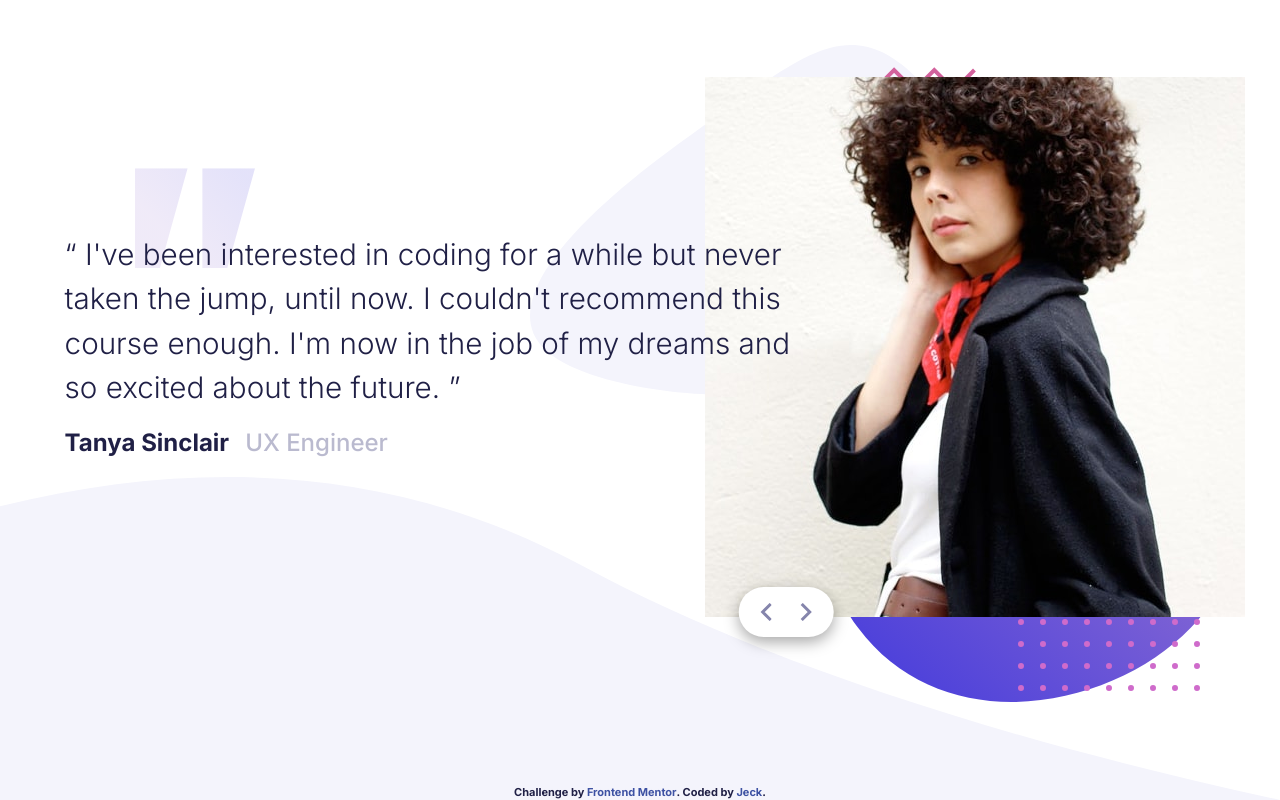
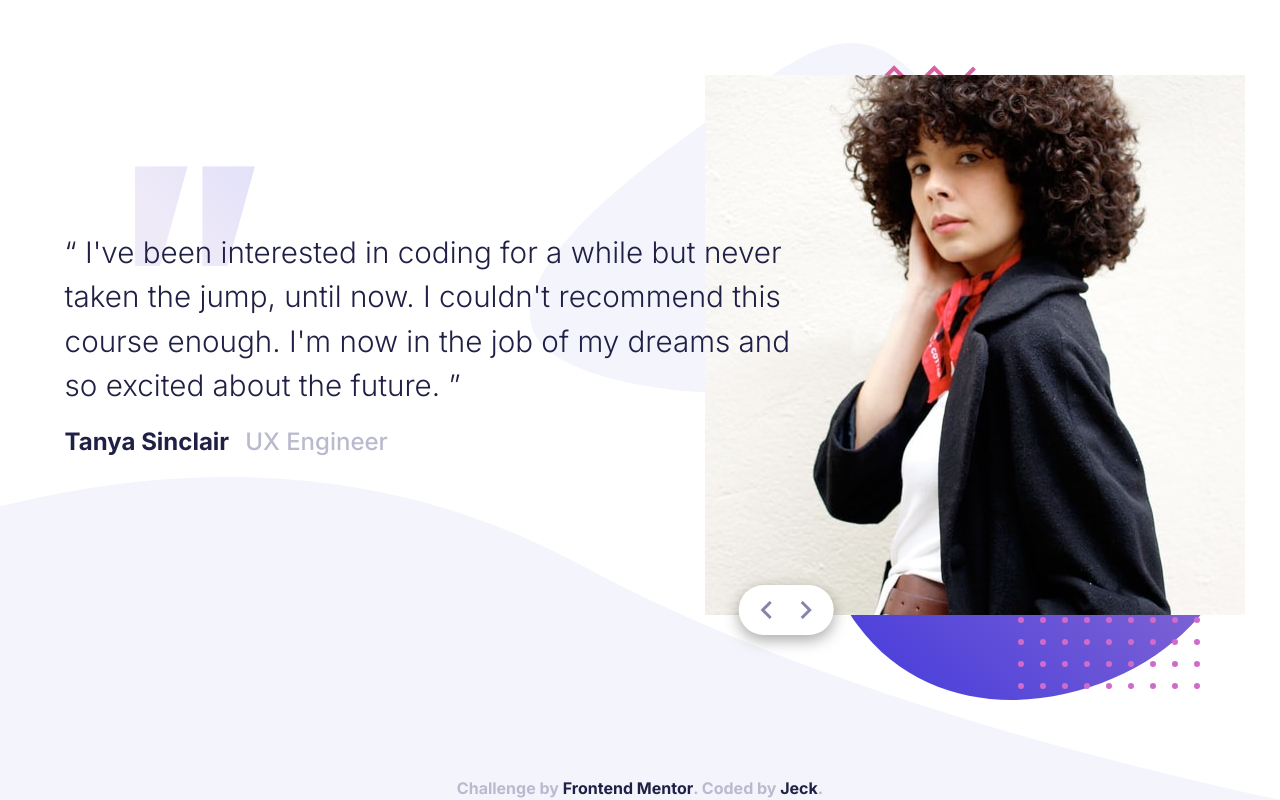
Before and after one commit to j-tomajin/FrontendMentor.Coding-Bootcamp-Testimonial-Slider, a plain HTML site: page index.html in a window 1280 px wide. Drawn offline with nearby package versions, Linux system fonts and the light colour scheme; files that its build step writes are made by us from their sources.

Commit message:
added style on footer attribution

```diff
--- a/scss/layouts/_f-footer.scss
+++ b/scss/layouts/_f-footer.scss
@@ -7,10 +7,12 @@ footer {
 }
 
 .attribution {
-    font-size: 11px;
+    color: var(--clr-primary-200);
+    font-size: 0.75rem;
+    font-size: clamp(0.75rem, 0.27rem + 1.63vw, 1rem);
     text-align: center;
 }
 
 .attribution a {
-    color: hsl(228, 45%, 44%);
+    color: var(--clr-primary-400);
 }
```
